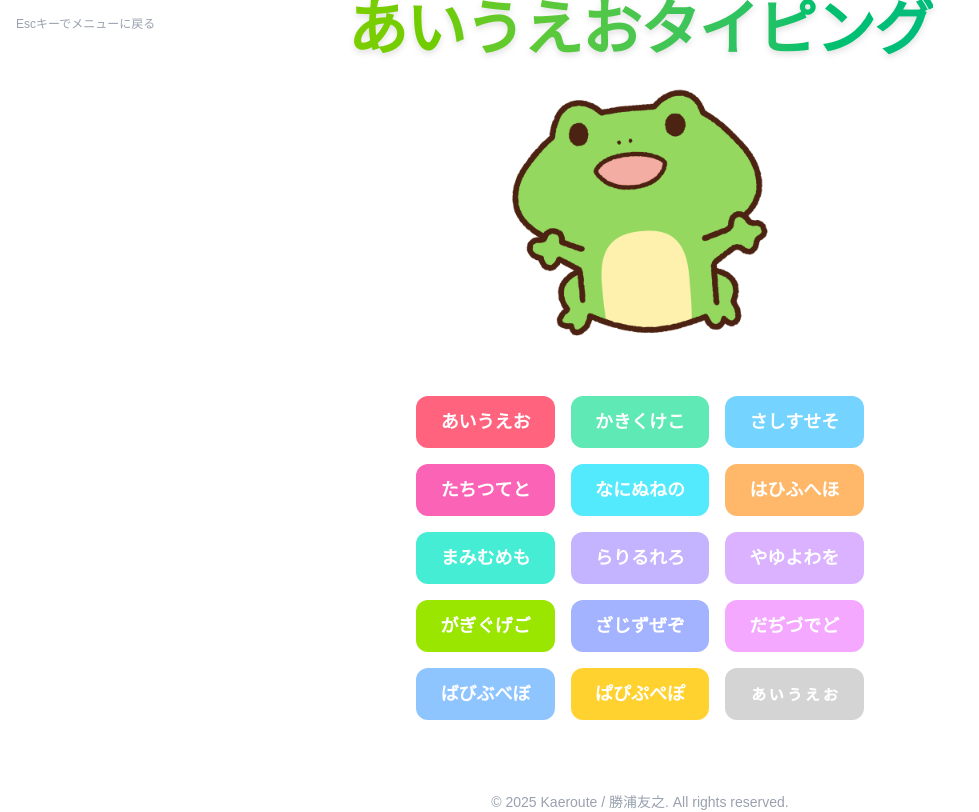
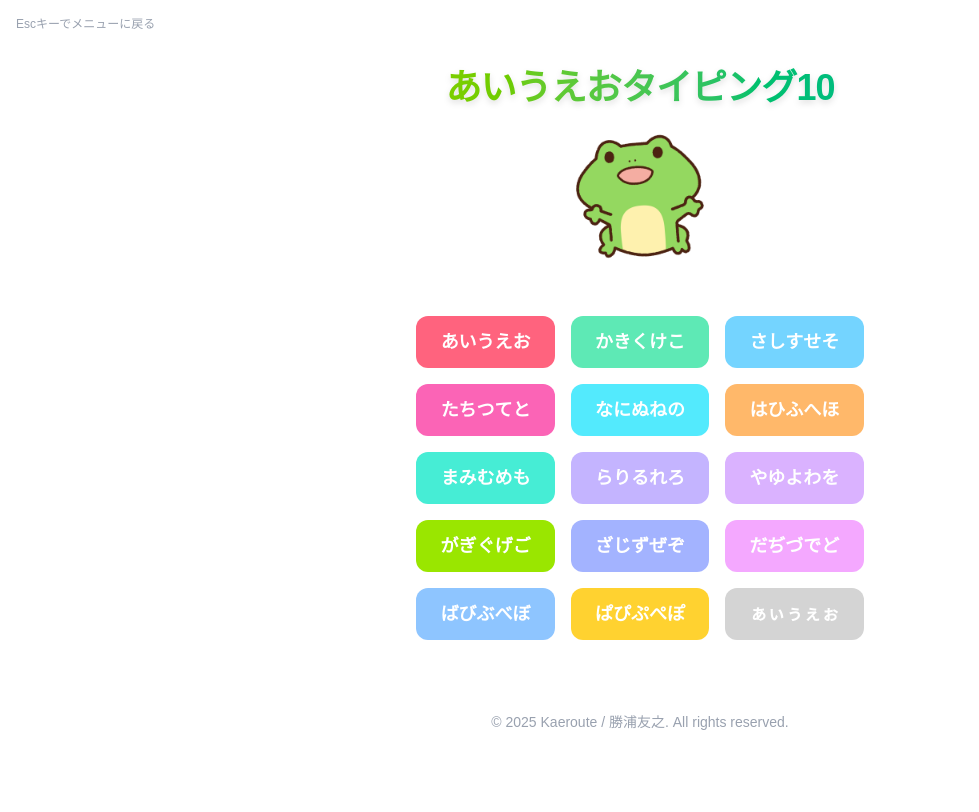
Before and after one commit to mochiTaste/aiueo-typing-game, a Next.js app: page / in a window 1280 px wide. Shown: the whole page, without its empty margins (0-979 px from the left). Built offline with nearby package versions, Linux system fonts and the light colour scheme.

Commit message:
ボタンサウンド追加

```diff
--- a/src/app/page.tsx
+++ b/src/app/page.tsx
@@ -49,12 +49,12 @@ export default function Home() {
     }, []);
     return (
         <main className="flex flex-col items-center justify-center min-h-screen gap-6">
-            <h1 className="text-5xl sm:text-6xl font-extrabold tracking-tight text-transparent bg-clip-text
+            <h1 className="text-2xl sm:text-4xl font-extrabold tracking-tight text-transparent bg-clip-text
         bg-gradient-to-r from-lime-500 to-emerald-500 drop-shadow-md">
-                あいうえおタイピング
+                あいうえおタイピング10
             </h1>
 
-            <img src="/frog.png" alt="logo" className="w-64"/>
+            <img src="/frog.png" alt="logo" className="w-32"/>
 
             <div className="grid grid-cols-2 sm:grid-cols-3 gap-4 mt-8">
                 <button onClick={() => handleClick("/typing/aiueo")}
```
